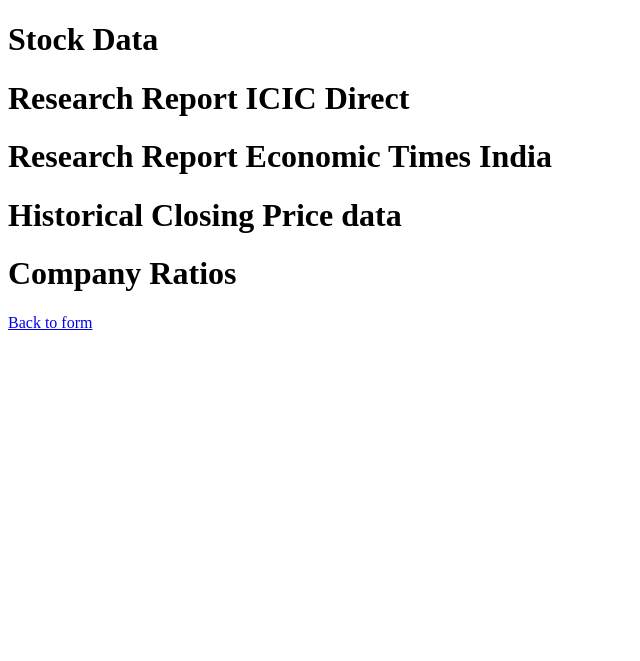
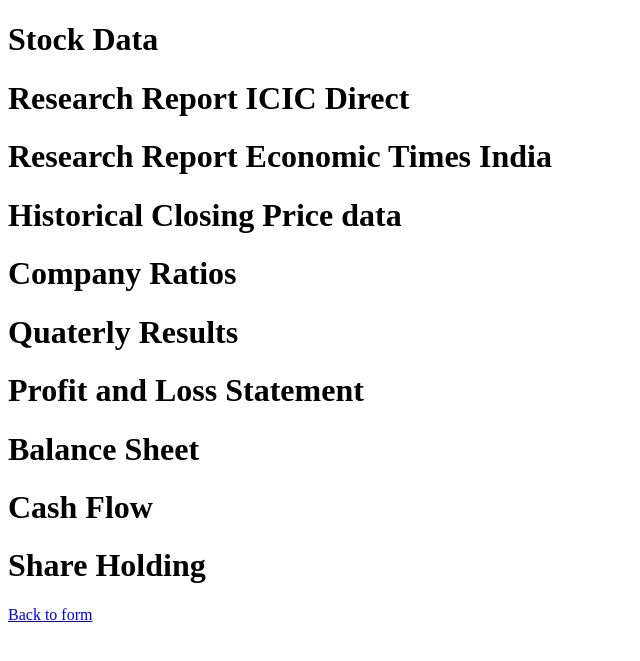
Before and after one commit to RazerP4antom/finalYearProject, a Flask app: template templates/stock_data.html in a window 1280 px wide. Shown: the top 661 px of the page, without its empty margins (0-640 px from the left). Run offline with Flask 2, Linux system fonts and the light colour scheme; the template is opened without the code that fills it, so the values that code supplies are empty; some libraries are stand-ins or nearby versions.

Commit message:
added all tables

```diff
--- a/app.py
+++ b/app.py
@@ -73,7 +73,6 @@
     pie = pie_chart(data_dict)
 
     return pie
-
 
 def research_report_icic(stock_symbol):
     # base URL
@@ -180,6 +179,91 @@
 
     return ratios
 
+def quaterly_table(ticker):
+    url = 'https://www.screener.in/company/'
+    full_url = url + ticker + '/#quaters'
+    r = requests.get(full_url)
+    soup = BeautifulSoup(r.content, 'html.parser')
+    table = soup.find('table', {'class': 'data-table'})
+    df = pd.read_html(str(table))[0]
+    # df.drop('Raw PDF', axis=0, inplace=True)
+    df['Unnamed: 0'] = df['Unnamed: 0'].str.replace('+', '')
+    df = df.rename(columns={'Unnamed: 0': ''})
+    table = df.head(11)
+    table_final = table.to_html()
+
+    return table_final
+
+def profit_loss_table(ticker):
+    url = 'https://www.screener.in/company/'
+    full_url = url + ticker + '/#profit-loss'
+    r = requests.get(full_url)
+    soup = BeautifulSoup(r.content, 'html.parser')
+
+    section = soup.find('section', {'id': 'profit-loss'})
+    table = section.find('table', {'class': 'data-table'})
+    df = pd.read_html(str(table))[0]
+    df['Unnamed: 0'] = df['Unnamed: 0'].str.replace('+', '')
+    df = df.rename(columns={'Unnamed: 0': ''})
+
+    table_final = df.to_html()
+
+    return table_final
+
+def balance_sheet_table(ticker):
+    url = 'https://www.screener.in/company/'
+    full_url = url + ticker + '/#balance-sheet'
+    r = requests.get(full_url)
+    soup = BeautifulSoup(r.content, 'html.parser')
+
+    section = soup.find('section', {'id': 'balance-sheet'})
+    table = section.find('table', {'class': 'data-table'})
+    df = pd.read_html(str(table))[0]
+    df['Unnamed: 0'] = df['Unnamed: 0'].str.replace('+', '')
+    df = df.rename(columns={'Unnamed: 0': ''})
+
+    table_final = df.to_html()
+
+    return table_final
+
+def cash_flow_table(ticker):
+    url = 'https://www.screener.in/company/'
+    full_url = url + ticker + '/#cash-flow'
+    r = requests.get(full_url)
+    soup = BeautifulSoup(r.content, 'html.parser')
+
+    section = soup.find('section', {'id': 'cash-flow'})
+    table = section.find('table', {'class': 'data-table'})
+    df = pd.read_html(str(table))[0]
+    df['Unnamed: 0'] = df['Unnamed: 0'].str.replace('+', '')
+    df = df.rename(columns={'Unnamed: 0': ''})
+
+    table_final = df.to_html()
+
+    return table_final
+
+def share_holding_pie_chart(ticker):
+    url = 'https://www.screener.in/company/'
+    full_url = url + ticker + '/#shareholding'
+    r = requests.get(full_url)
+    soup = BeautifulSoup(r.content, 'html.parser')
+
+    section = soup.find('section', {'id': 'shareholding'})
+    table = section.find('table', {'class': 'data-table'})
+    df = pd.read_html(str(table))[0]
+    df['Unnamed: 0'] = df['Unnamed: 0'].str.replace('+', '')
+    df = df.rename(columns={'Unnamed: 0': ''})
+    df.set_index(df.columns[0], inplace=True)
+
+    # hover_text = '%{percent}'
+    trace = go.Pie(labels=df.index, values=df[df.columns[-1]],
+               hovertemplate='%{label}: %{percent}')
+    layout = go.Layout(title=f'Shareholding in {df.columns[-1]}')
+    fig = go.Figure(data=[trace], layout=layout)
+    chart_json = json.dumps(fig, cls=plotly.utils.PlotlyJSONEncoder)
+
+    return chart_json
+
 
 
 @app.route('/')
@@ -201,10 +285,20 @@
             ticker = row['Ticker']
     closing_chart = historical_closing_price(ticker)
     company_ratios = ratios(ticker)
+    quaterly_results = quaterly_table(ticker)
+    profit_loss = profit_loss_table(ticker)
+    balance_sheet = balance_sheet_table(ticker)
+    cash_flow = cash_flow_table(ticker)
+    shareholding = share_holding_pie_chart(ticker)
 
     return render_template('stock_data.html', pie_chart=pie_chart,research_data_icic=research_data_icic,
                            research_data_ecotimes = research_data_ecotimes,
-                           closing_chart = closing_chart, company_ratios = company_ratios)
+                           closing_chart = closing_chart, company_ratios = company_ratios,
+                           quaterly_results = quaterly_results,
+                           profit_loss = profit_loss,
+                           balance_sheet = balance_sheet,
+                           cash_flow = cash_flow,
+                           shareholding = shareholding)
 
 if __name__ == '__main__':
     app.run(debug=True)
--- a/templates/stock_data.html
+++ b/templates/stock_data.html
@@ -42,6 +42,25 @@
       {% endfor %}
     </ul>
 
+    <h1>Quaterly Results</h1>
+    {{ quaterly_results | safe }}
+
+    <h1>Profit and Loss Statement</h1>
+    {{ profit_loss | safe }}
+
+    <h1>Balance Sheet</h1>
+    {{ balance_sheet | safe }}
+
+    <h1>Cash Flow</h1>
+    {{ cash_flow | safe }}
+
+    <h1>Share Holding</h1>
+    <div id="shareholding-chart"></div>
+    <script>
+        var chart_json = {{ shareholding | safe }};
+        Plotly.plot('shareholding-chart',chart_json,{});
+    </script>
+
     <a href="/">Back to form</a>
   </body>
 </html>
```
